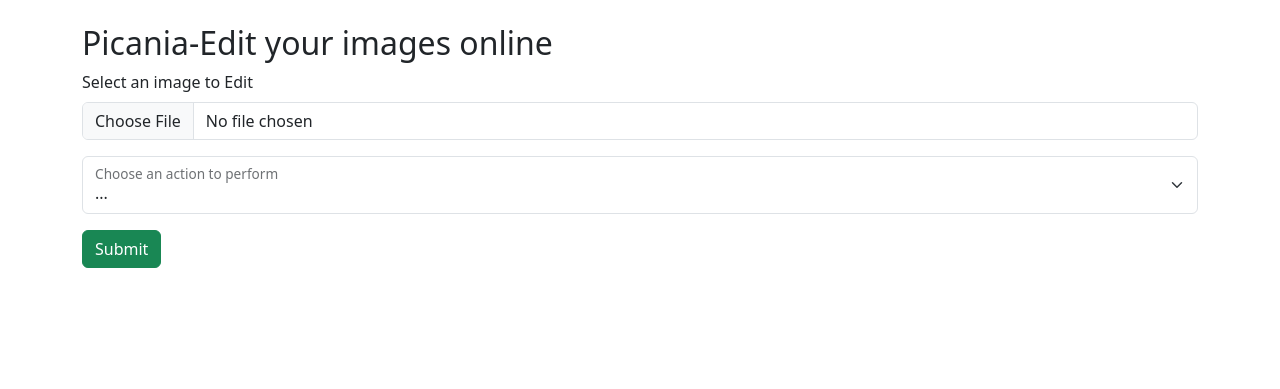
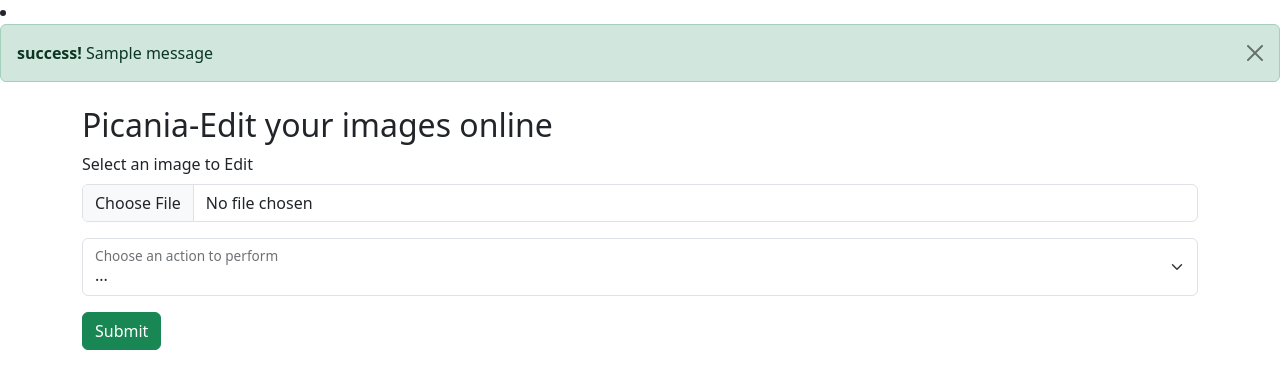
Before and after one commit to Ubaid020/Picania, a Flask app: page / in a window 1280 px wide. Shown: the part 56-445 px from the top of the page. Run offline with Flask 3, Linux system fonts and the light colour scheme; one stand-in notice (Sample message) is shown.

Commit message:
Update index.html

```diff
--- a/Picania/templates/index.html
+++ b/Picania/templates/index.html
@@ -1,17 +1,29 @@
-<!doctype html>
+<!DOCTYPE html>
 <html lang="en">
   <head>
-    <meta charset="utf-8">
-    <meta name="viewport" content="width=device-width, initial-scale=1">
+    <meta charset="utf-8" />
+    <meta name="viewport" content="width=device-width, initial-scale=1" />
     <title>Picania-Edit your image online</title>
-    <link href="https://cdn.jsdelivr.net/npm/bootstrap@5.3.2/dist/css/bootstrap.min.css" rel="stylesheet" integrity="sha384-T3c6CoIi6uLrA9TneNEoa7RxnatzjcDSCmG1MXxSR1GAsXEV/Dwwykc2MPK8M2HN" crossorigin="anonymous">
+    <link
+      href="https://cdn.jsdelivr.net/npm/bootstrap@5.3.2/dist/css/bootstrap.min.css"
+      rel="stylesheet"
+      integrity="sha384-T3c6CoIi6uLrA9TneNEoa7RxnatzjcDSCmG1MXxSR1GAsXEV/Dwwykc2MPK8M2HN"
+      crossorigin="anonymous"
+    />
   </head>
   <body>
     <nav class="navbar navbar-expand-lg bg-body-tertiary">
-
       <div class="container-fluid">
         <a class="navbar-brand" href="#">Picania</a>
-          <button class="navbar-toggler" type="button" data-bs-toggle="collapse" data-bs-target="#navbarSupportedContent" aria-controls="navbarSupportedContent" aria-expanded="false" aria-label="Toggle navigation">
+        <button
+          class="navbar-toggler"
+          type="button"
+          data-bs-toggle="collapse"
+          data-bs-target="#navbarSupportedContent"
+          aria-controls="navbarSupportedContent"
+          aria-expanded="false"
+          aria-label="Toggle navigation"
+        >
           <span class="navbar-toggler-icon"></span>
         </button>
         <div class="collapse navbar-collapse" id="navbarSupportedContent">
@@ -20,34 +32,62 @@
               <a class="nav-link active" aria-current="page" href="#">Home</a>
             </li>
             <li class="nav-item">
-                <a class="nav-link active" aria-current="page" href="/about">About</a>
+              <a class="nav-link active" aria-current="page" href="/about"
+                >About</a
+              >
             </li>
             <li class="nav-item">
-                <a class="nav-link active" aria-current="page" href="/how">How to use</a>
+              <a class="nav-link active" aria-current="page" href="/how"
+                >How to use</a
+              >
             </li>
             <li class="nav-item">
-                <a class="nav-link active" aria-current="page" href="/contact">Contact us</a>
+              <a class="nav-link active" aria-current="page" href="/contact"
+                >Contact us</a
+              >
             </li>
           </ul>
           <div class="d-flex" role="search">
-
-              <button class="btn btn-outline-success mx-2" type="submit">Login</button>
-              <button class="btn btn-outline-success mx-2" type="submit">Signup</button>
+            <button class="btn btn-outline-success mx-2" type="submit">
+              Login
+            </button>
+            <button class="btn btn-outline-success mx-2" type="submit">
+              Signup
+            </button>
           </div>
         </div>
       </div>
     </nav>
+    {% with messages = get_flashed_messages(with_categories=true) %} {% if
+    messages %}
+
+      {% for category, message in messages %}
+      <li class="{{ category }}"></li>
+      <div class="alert alert-success alert-dismissible fade show" role="alert">
+        <strong>success!</strong> {{ message | safe}}
+        <button type="button" class="btn-close" data-bs-dismiss="alert" aria-label="Close"></button>
+      </div>
+      {% endfor %}
+
+    {% endif %} {% endwith %}
+
     <div class="container my-4">
       <h1 class="fs-2 text">Picania-Edit your images online</h1>
       <form action="/edit" method="post" enctype="multipart/form-data">
         <div class="mb-3">
-                    <label for="formFile" class="form-label">Select an image to Edit</label>
-                    <input class="form-control" type="file" name="file" id="formFile">
+          <label for="formFile" class="form-label"
+            >Select an image to Edit</label
+          >
+          <input class="form-control" type="file" name="file" id="formFile" />
         </div>
         <div class="mb-3">
-
           <div class="form-floating">
-                    <select name="action" class="form-select" id="floatingSelect" aria-label="Floating label select example">
+            <select
+              name="action"
+              class="form-select"
+              id="floatingSelect"
+              aria-label="Floating label select example"
+            >
               <option selected>...</option>
               <option value="cpng">Convert to PNG</option>
               <option value="cjpg">Convert to JPG</option>
@@ -58,11 +98,13 @@
           </div>
         </div>
         <button type="submit" class="btn btn-success">Submit</button>
-
       </form>
     </div>
 
-
-    <script src="https://cdn.jsdelivr.net/npm/bootstrap@5.3.2/dist/js/bootstrap.bundle.min.js" integrity="sha384-C6RzsynM9kWDrMNeT87bh95OGNyZPhcTNXj1NW7RuBCsyN/o0jlpcV8Qyq46cDfL" crossorigin="anonymous"></script>
+    <script
+      src="https://cdn.jsdelivr.net/npm/bootstrap@5.3.2/dist/js/bootstrap.bundle.min.js"
+      integrity="sha384-C6RzsynM9kWDrMNeT87bh95OGNyZPhcTNXj1NW7RuBCsyN/o0jlpcV8Qyq46cDfL"
+      crossorigin="anonymous"
+    ></script>
   </body>
 </html>
```
Lines whose indentation alone changed are shown as unchanged.
